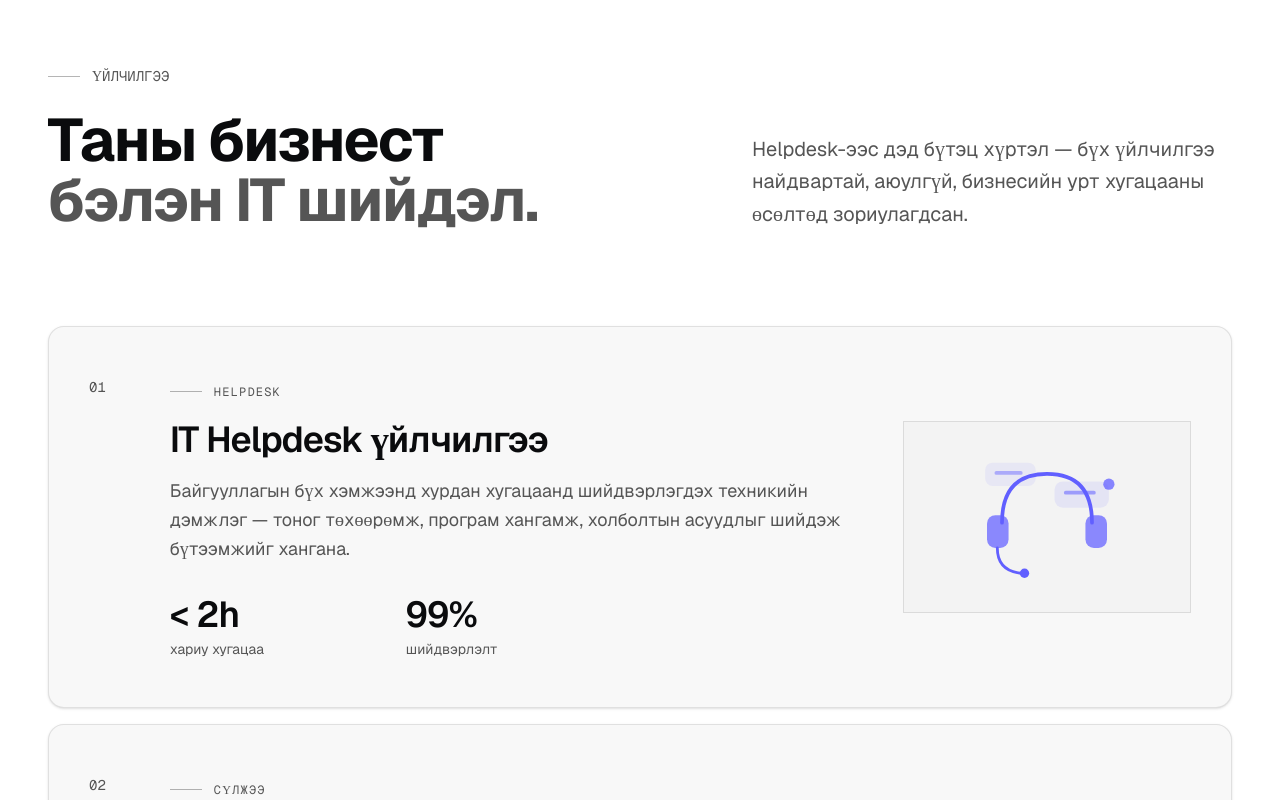
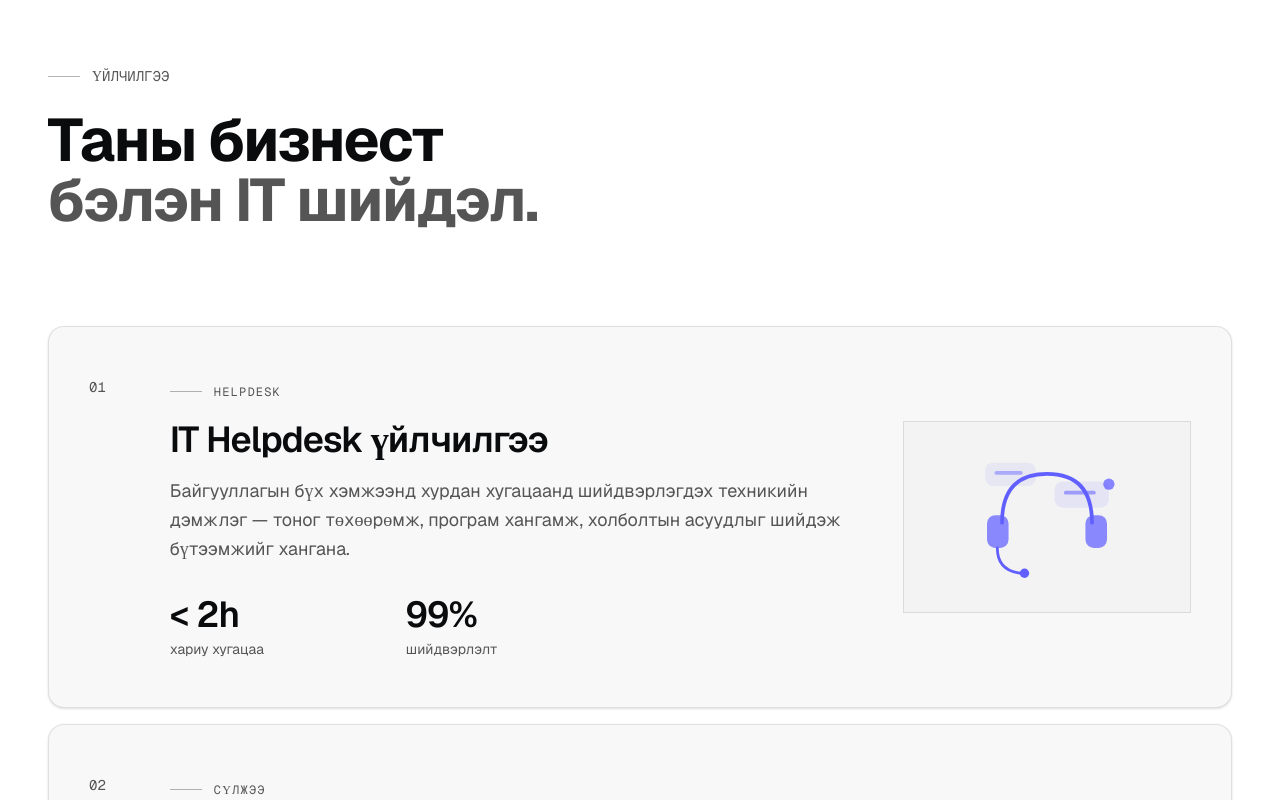
Before and after one commit to batorshikh-b/REAL-WEB-REPO, a Next.js app: page / in a window 1280 px wide. Shown: the part 1900-2700 px from the top of the page. Built offline with nearby package versions, Linux system fonts and the light colour scheme.

Commit message:
Remove subtext from services section header
Co-Authored-By: Claude Sonnet 4.6 <noreply@anthropic.com>

```diff
--- a/components/services.tsx
+++ b/components/services.tsx
@@ -169,26 +169,24 @@ function AnimatedVisual({ type }: { type: Service["visual"] }) {
 const en = {
   eyebrow: "IT SERVICES",
   h2: "IT solutions ready\nto deploy.",
-  subtext: "From helpdesk to infrastructure — every service is built for reliability, security, and long-term business growth.",
   services: [
     { id: "helpdesk", number: "01", tag: "HELPDESK", title: "IT Helpdesk & Support", description: "Rapid-response technical support for your entire organization — resolving hardware, software, and connectivity issues to minimize downtime.", stat1: { value: "< 2h", label: "avg response time" }, stat2: { value: "99%", label: "resolution rate" }, visual: "helpdesk" },
     { id: "network", number: "02", tag: "NETWORK", title: "Corporate Network & Maintenance", description: "Design, deployment, and continuous maintenance of your corporate network infrastructure ensuring reliable performance and secure connectivity.", stat1: { value: "24/7", label: "monitoring" }, stat2: { value: "99.9%", label: "uptime SLA" }, visual: "network" },
     { id: "datacenter", number: "03", tag: "DATACENTER", title: "Server Hosting & Datacenter", description: "Secure, high-availability server hosting and datacenter management with proactive monitoring, backup, and scalable capacity.", stat1: { value: "100%", label: "redundancy" }, stat2: { value: "< 50ms", label: "latency" }, visual: "datacenter" },
     { id: "security", number: "04", tag: "SECURITY", title: "User Data Security", description: "Comprehensive protection through access controls, encryption, security audits, and compliance frameworks for your most sensitive assets.", stat1: { value: "ISO 27001", label: "aligned" }, stat2: { value: "0", label: "breaches" }, visual: "security" },
-    { id: "development", number: "05", tag: "DEVELOPMENT", title: "System Development Support", description: "End-to-end support for custom systems — feature development, bug resolution, performance tuning, and long-term technical stewardship.", stat1: { value: "10+", label: "years experience" }, stat2: { value: "55+", label: "engineers" }, visual: "development" },
+    { id: "development", number: "05", tag: "DEVELOPMENT", title: "System Development Support", description: "End-to-end support for custom systems — feature development, bug resolution, performance tuning, and long-term technical stewardship.", stat1: { value: "20+", label: "years experience" }, stat2: { value: "55+", label: "engineers" }, visual: "development" },
   ] satisfies Service[],
 };
 
 const mn = {
   eyebrow: "ҮЙЛЧИЛГЭЭ",
   h2: "Таны бизнест\nбэлэн IT шийдэл.",
-  subtext: "Helpdesk-ээс дэд бүтэц хүртэл — бүх үйлчилгээ найдвартай, аюулгүй, бизнесийн урт хугацааны өсөлтөд зориулагдсан.",
   services: [
     { id: "helpdesk", number: "01", tag: "HELPDESK", title: "IT Helpdesk үйлчилгээ", description: "Байгууллагын бүх хэмжээнд хурдан хугацаанд шийдвэрлэгдэх техникийн дэмжлэг — тоног төхөөрөмж, програм хангамж, холболтын асуудлыг шийдэж бүтээмжийг хангана.", stat1: { value: "< 2h", label: "хариу хугацаа" }, stat2: { value: "99%", label: "шийдвэрлэлт" }, visual: "helpdesk" },
     { id: "network", number: "02", tag: "СҮЛЖЭЭ", title: "Corporate сүлжээний үйлчилгээ", description: "Корпорацийн сүлжээний дэд бүтцийг зохион бүтээх, хэрэгжүүлэх, тасралтгүй засвар үйлчилгээ хийх — найдвартай холболт, аюулгүй байдлыг хангана.", stat1: { value: "24/7", label: "хяналт" }, stat2: { value: "99.9%", label: "ажиллагаа" }, visual: "network" },
     { id: "datacenter", number: "03", tag: "ДАТАЦЕНТР", title: "Сервер & Датацентрийн үйлчилгээ", description: "Аюулгүй, өндөр хүртээмжтэй серверийн хостинг болон датацентрийн удирдлага — идэвхтэй хяналт, нөөцлөлт, уян хатан хүчин чадал.", stat1: { value: "100%", label: "нөөцлөлт" }, stat2: { value: "< 50ms", label: "хоцрогдол" }, visual: "datacenter" },
     { id: "security", number: "04", tag: "АЮУЛГҮЙ БАЙДАЛ", title: "Мэдээллийн аюулгүй байдал", description: "Нэвтрэх эрхийн хяналт, шифрлэлт, аюулгүй байдлын аудит болон нийцлийн хүрээгээр байгууллагын мэдээллийг иж бүрнээр хамгаалана.", stat1: { value: "ISO 27001", label: "нийцтэй" }, stat2: { value: "0", label: "зөрчил" }, visual: "security" },
-    { id: "development", number: "05", tag: "ХӨГЖҮҮЛЭЛТ", title: "Систем хөгжүүлэлтийн үйлчилгээ", description: "Тусгай системийн эхнээс эцэс хүртэлх дэмжлэг — шинэ боломжуудыг нэмэх, алдааг засах, гүйцэтгэлийг сайжруулах.", stat1: { value: "10+", label: "жилийн туршлага" }, stat2: { value: "55+", label: "инженер" }, visual: "development" },
+    { id: "development", number: "05", tag: "ХӨГЖҮҮЛЭЛТ", title: "Систем хөгжүүлэлтийн үйлчилгээ", description: "Тусгай системийн эхнээс эцэс хүртэлх дэмжлэг — шинэ боломжуудыг нэмэх, алдааг засах, гүйцэтгэлийг сайжруулах.", stat1: { value: "20+", label: "жилийн туршлага" }, stat2: { value: "55+", label: "инженер" }, visual: "development" },
   ] satisfies Service[],
 };
 
@@ -304,13 +302,6 @@ export function Services() {
                 </span>
               ))}
             </h2>
-            <p
-              className={`max-w-xl text-base leading-relaxed text-muted-foreground transition-all duration-700 delay-150 lg:text-xl ${
-                isVisible ? "translate-y-0 opacity-100" : "translate-y-4 opacity-0"
-              }`}
-            >
-              {t.subtext}
-            </p>
           </div>
         </div>
 
```
